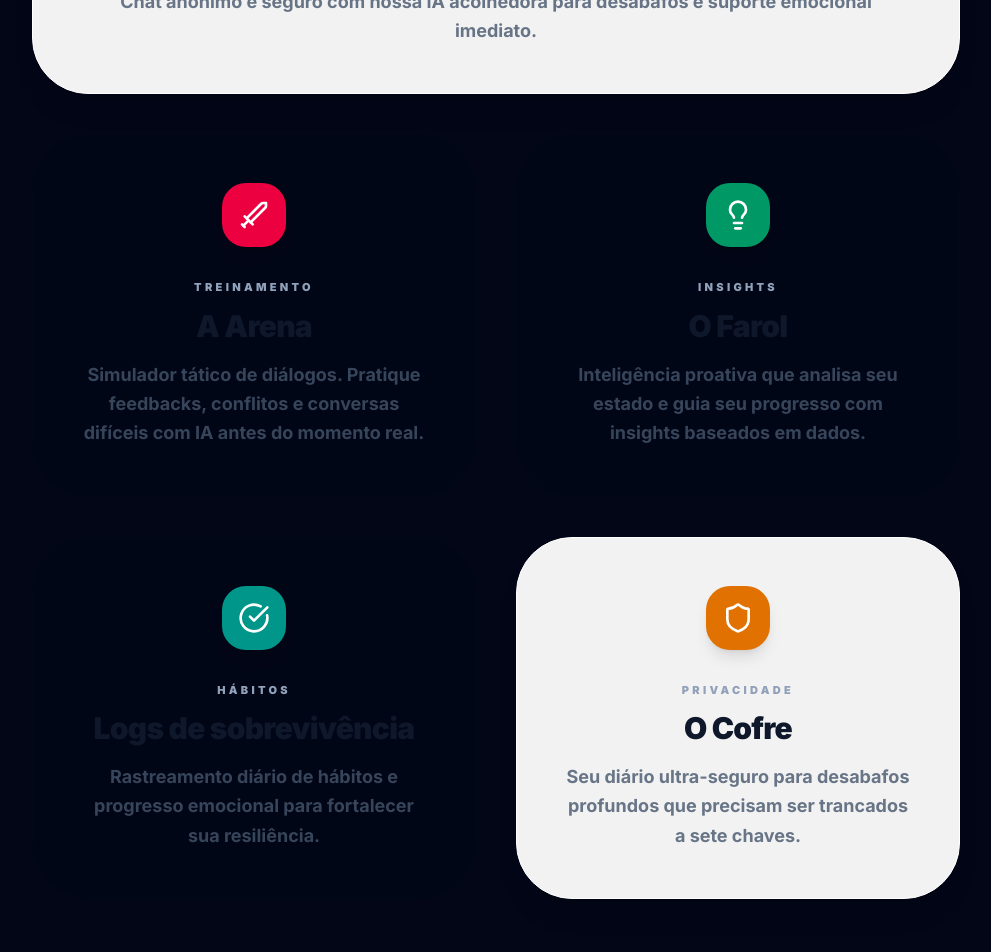
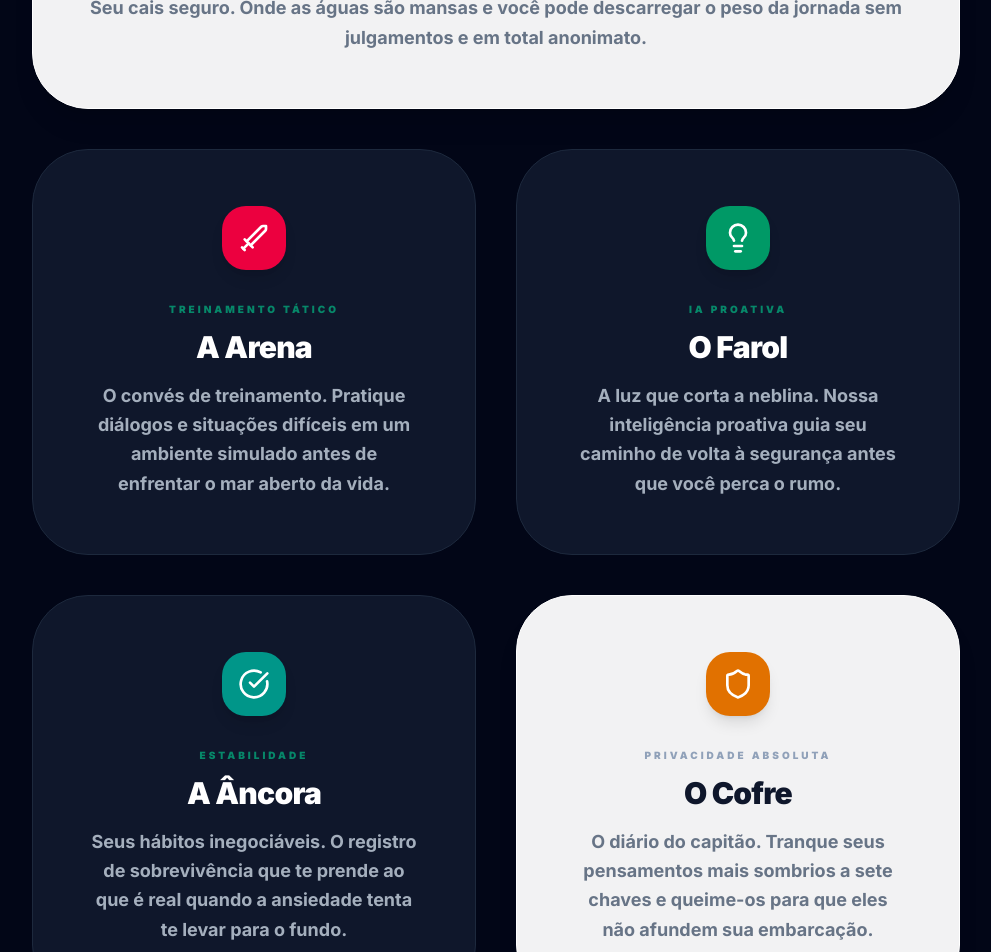
Before and after one commit to Duduzcx/ancora, a Next.js app: page / in a window 1280 px wide. Shown: the part 1700-2652 px from the top of the page, without its empty margins (272-1263 px from the left). Built offline with nearby package versions, Linux system fonts and the light colour scheme; no server answers.

Commit message:
feat: implement 'Ancora' immersive concept and manifesto on home page

```diff
--- a/app/page.tsx
+++ b/app/page.tsx
@@ -12,11 +12,51 @@ import {
 import { createClient } from '@/lib/supabase-client';
 
 const features = [
-  { title: "O Porto", desc: "Chat anônimo e seguro com nossa IA acolhedora para desabafos e suporte emocional imediato.", icon: MessageCircle, href: "/porto", color: "bg-blue-600", subtitle: "ACOLHIMENTO", dark: false },
-  { title: "A Arena", desc: "Simulador tático de diálogos. Pratique feedbacks, conflitos e conversas difíceis com IA antes do momento real.", icon: Sword, href: "/arena", color: "bg-rose-600", subtitle: "TREINAMENTO", dark: true },
-  { title: "O Farol", desc: "Inteligência proativa que analisa seu estado e guia seu progresso com insights baseados em dados.", icon: Lightbulb, href: "/farol", color: "bg-emerald-600", subtitle: "INSIGHTS", dark: true },
-  { title: "Logs de sobrevivência", desc: "Rastreamento diário de hábitos e progresso emocional para fortalecer sua resiliência.", icon: CheckCircle, href: "/log", color: "bg-teal-600", subtitle: "HÁBITOS", dark: true },
-  { title: "O Cofre", desc: "Seu diário ultra-seguro para desabafos profundos que precisam ser trancados a sete chaves.", icon: Shield, href: "/cofre", color: "bg-amber-600", subtitle: "PRIVACIDADE", dark: false }
+  {
+    title: "O Porto",
+    desc: "Seu cais seguro. Onde as águas são mansas e você pode descarregar o peso da jornada sem julgamentos e em total anonimato.",
+    icon: MessageCircle,
+    href: "/porto",
+    color: "bg-blue-600",
+    subtitle: "DESCANSO & ACOLHIMENTO",
+    dark: false
+  },
+  {
+    title: "A Arena",
+    desc: "O convés de treinamento. Pratique diálogos e situações difíceis em um ambiente simulado antes de enfrentar o mar aberto da vida.",
+    icon: Sword,
+    href: "/arena",
+    color: "bg-rose-600",
+    subtitle: "TREINAMENTO TÁTICO",
+    dark: true
+  },
+  {
+    title: "O Farol",
+    desc: "A luz que corta a neblina. Nossa inteligência proativa guia seu caminho de volta à segurança antes que você perca o rumo.",
+    icon: Lightbulb,
+    href: "/farol",
+    color: "bg-emerald-600",
+    subtitle: "IA PROATIVA",
+    dark: true
+  },
+  {
+    title: "A Âncora",
+    desc: "Seus hábitos inegociáveis. O registro de sobrevivência que te prende ao que é real quando a ansiedade tenta te levar para o fundo.",
+    icon: CheckCircle,
+    href: "/log",
+    color: "bg-teal-600",
+    subtitle: "ESTABILIDADE",
+    dark: true
+  },
+  {
+    title: "O Cofre",
+    desc: "O diário do capitão. Tranque seus pensamentos mais sombrios a sete chaves e queime-os para que eles não afundem sua embarcação.",
+    icon: Shield,
+    href: "/cofre",
+    color: "bg-amber-600",
+    subtitle: "PRIVACIDADE ABSOLUTA",
+    dark: false
+  }
 ];
 
 export default function Home() {
@@ -68,18 +108,18 @@ export default function Home() {
       <motion.div
         initial={{ opacity: 0 }}
         animate={{ opacity: 1 }}
-        className="max-w-6xl w-full p-6 md:p-12 flex flex-col space-y-20 md:space-y-40 pb-40"
+        className="max-w-6xl w-full p-6 md:p-12 flex flex-col space-y-12 md:space-y-40 pb-40"
       >
 
         {/* 1. HERO SECTION */}
-        <section className="text-center flex flex-col items-center pt-12 md:pt-24">
+        <section className="text-center flex flex-col items-center pt-6 md:pt-24">
           <motion.div
             initial={{ opacity: 0, scale: 0.8 }}
             animate={{ opacity: 1, scale: 1 }}
             className="inline-flex items-center gap-2 px-5 py-2.5 bg-emerald-500/10 text-emerald-800 rounded-full text-[11px] font-black mb-10 border border-emerald-500/20 shadow-sm uppercase tracking-[0.2em]"
           >
             <Sparkles size={14} className="animate-pulse" />
-            Seu refúgio digital
+            Manual de Navegação Emocional
           </motion.div>
 
           <div className="space-y-4">
@@ -116,7 +156,7 @@ export default function Home() {
             transition={{ delay: 0.8 }}
             className="mt-10 text-xl md:text-2xl text-slate-600 max-w-2xl leading-relaxed font-bold opacity-90"
           >
-            Encontre o equilíbrio necessário em um ambiente projetado para acolher e proteger sua jornada emocional.
+            A vida é um mar que não obedece a ninguém. Aprenda a navegar, a ancorar e a encontrar o seu porto seguro.
           </motion.p>
 
           <div className="mt-16 group relative">
@@ -177,29 +217,85 @@ export default function Home() {
               whileInView={{ opacity: 1, y: 0 }}
               viewport={{ once: true }}
               transition={{ delay: index * 0.1 }}
-              className={index === 0 ? "md:col-span-2" : ""} // O Porto ganha destaque total
+              className={index === 0 ? "md:col-span-2" : ""}
             >
               <Link href={item.href}>
                 <motion.div
                   whileHover={{ scale: 1.02, y: -5 }}
                   whileTap={{ scale: 0.98 }}
                   className={`
-                    group p-12 h-full border transition-all cursor-pointer relative overflow-hidden text-center flex flex-col items-center rounded-[3.5rem]
+                    group p-10 md:p-14 h-full border transition-all cursor-pointer relative overflow-hidden flex flex-col items-center text-center rounded-[3.5rem]
                     ${item.dark
-                      ? 'bg-slate-900/5 border-slate-900/10'
-                      : 'bg-white/95 border-white shadow-xl hover:shadow-2xl'}
+                      ? 'bg-slate-900 border-slate-800 text-white'
+                      : 'bg-white/95 border-white shadow-xl hover:shadow-2xl text-slate-900'}
                   `}
                 >
                   <div className={`w-16 h-16 ${item.color} rounded-3xl flex items-center justify-center text-white mb-8 group-hover:scale-110 transition-transform shadow-lg`}>
                     <item.icon size={32} />
                   </div>
-                  <h4 className="text-[11px] font-black text-slate-400 uppercase tracking-[0.3em] mb-3">{item.subtitle}</h4>
-                  <h3 className="text-3xl font-black text-slate-900 mb-4 tracking-tight">{item.title}</h3>
-                  <p className="text-slate-600 text-lg leading-relaxed font-bold opacity-80">{item.desc}</p>
+                  <h4 className={`text-[10px] font-black uppercase tracking-[0.3em] mb-3 ${item.dark ? 'text-emerald-400/60' : 'text-slate-400'}`}>{item.subtitle}</h4>
+                  <h3 className="text-3xl font-black mb-4 tracking-tight">{item.title}</h3>
+                  <p className={`text-lg leading-relaxed font-bold opacity-80 ${item.dark ? 'text-slate-300' : 'text-slate-600'}`}>{item.desc}</p>
                 </motion.div>
               </Link>
             </motion.div>
           ))}
+        </section>
+
+        {/* 3.5 ANIMATED TEASER */}
+        <section className="flex justify-center py-10 overflow-hidden">
+          <motion.div
+            animate={{ x: [0, -10, 0] }}
+            transition={{ duration: 4, repeat: Infinity, ease: "easeInOut" }}
+            className="text-center space-y-4"
+          >
+            <div className="inline-flex items-center gap-3 text-emerald-600 font-black text-xs uppercase tracking-[0.3em] bg-emerald-50 py-3 px-6 rounded-2xl border border-emerald-100">
+              <Wind size={16} className="animate-bounce" />
+              Sente o vento? O Âncora te guia.
+            </div>
+            <p className="text-slate-400 text-[11px] font-black italic">Deslize para descobrir como não naufragar nas ondas da vida.</p>
+          </motion.div>
+        </section>
+
+        {/* 4. O MANIFESTO DO NAVEGANTE (CONCEITO) */}
+        <section className="relative overflow-hidden bg-slate-900 text-white rounded-[4rem] p-12 md:p-24 space-y-20 border border-white/5 shadow-2xl">
+          <div className="absolute top-0 right-0 p-12 opacity-5 pointer-events-none">
+            <Anchor size={400} strokeWidth={1} />
+          </div>
+
+          <div className="max-w-3xl space-y-8 relative z-10">
+            <motion.div
+              initial={{ opacity: 0, x: -20 }}
+              whileInView={{ opacity: 1, x: 0 }}
+              className="inline-flex items-center gap-2 px-4 py-2 bg-emerald-500/20 text-emerald-400 rounded-full text-[10px] font-black uppercase tracking-widest border border-emerald-500/20"
+            >
+              O Conceito Âncora
+            </motion.div>
+            <h2 className="text-4xl md:text-6xl font-black tracking-tighter leading-none">
+              Você não pode parar as ondas, mas pode aprender a <span className="text-emerald-400 italic">surfar</span>.
+            </h2>
+            <p className="text-xl text-slate-400 font-bold leading-relaxed">
+              A vida é um mar imprevisível. Tem dias de calmaria e dias de tempestade violenta. O Âncora existe porque o mar não obedece a ninguém — mas você pode ser o capitão do seu próprio destino.
+            </p>
+          </div>
+
+          <div className="grid grid-cols-1 md:grid-cols-3 gap-12 relative z-10">
+            <ManifestoItem
+              icon={Anchor}
+              title="A Âncora"
+              desc="Quando o vento sopra forte e as ondas tentam te arrastar, a Âncora (seus hábitos) garante que você não derive. Ela te prende ao que é real e essencial."
+            />
+            <ManifestoItem
+              icon={Lightbulb}
+              title="O Farol"
+              desc="A neblina da mente pode ser espessa. O Farol é a luz constante que te guia de volta para a segurança antes que você bata nas rochas."
+            />
+            <ManifestoItem
+              icon={MessageCircle}
+              title="O Porto"
+              desc="Todo marinheiro precisa de um cais onde possa baixar as velas e apenas ser. O Porto é o espaço seguro onde nada pode te atingir."
+            />
+          </div>
         </section>
 
         {/* 4. ESPAÇO DE DESCOMPRESSÃO */}
@@ -243,6 +339,23 @@ export default function Home() {
   );
 }
 
+function ManifestoItem({ icon: Icon, title, desc }: any) {
+  return (
+    <motion.div
+      initial={{ opacity: 0, y: 20 }}
+      whileInView={{ opacity: 1, y: 0 }}
+      viewport={{ once: true }}
+      className="space-y-6"
+    >
+      <div className="w-14 h-14 bg-emerald-500/10 rounded-2xl flex items-center justify-center text-emerald-400 border border-emerald-500/20">
+        <Icon size={24} />
+      </div>
+      <h3 className="text-xl font-black tracking-tight">{title}</h3>
+      <p className="text-slate-400 text-sm font-bold leading-relaxed">{desc}</p>
+    </motion.div>
+  );
+}
+
 function MobileNavLink({ icon: Icon, href, active }: { icon: any, href: string, active: boolean }) {
   return (
     <Link href={href}>
```
